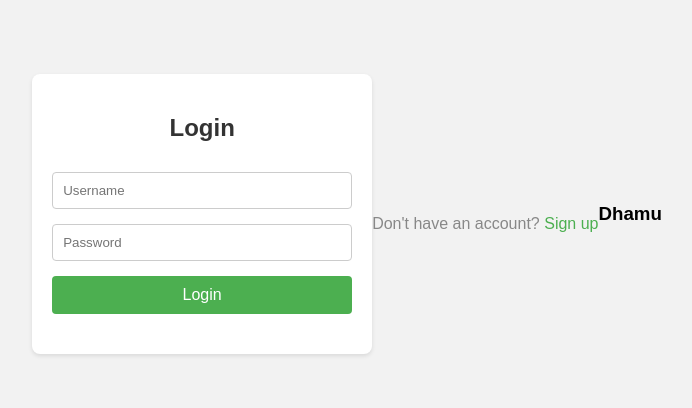
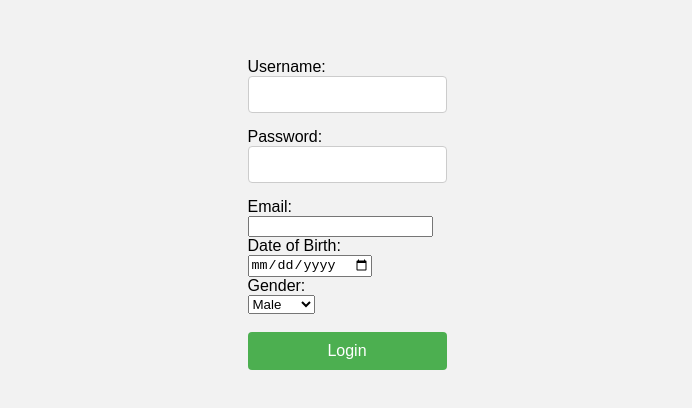
Before and after one commit to dhamu2908/Basic-Web-Pages, a plain HTML site: page index.html in a window 1280 px wide. Shown: the part 186-594 px from the top of the page, without its empty margins (293-985 px from the left). Drawn offline with Linux system fonts and the light colour scheme.

Commit message:
Update index.html

```diff
--- a/index.html
+++ b/index.html
@@ -3,85 +3,26 @@
 <head>
     <meta charset="UTF-8">
     <meta name="viewport" content="width=device-width, initial-scale=1.0">
-    <link rel="stylesheet" type="text/css" href="styling.css">
-    <title>Login Page</title>
-    <style>
-        body {
-            font-family: Arial, sans-serif;
-            margin: 0;
-            padding: 0;
-            display: flex;
-            justify-content: center;
-            align-items: center;
-            height: 100vh;
-            background-color: #f2f2f2;
-        }
-        .login-container {
-            width: 300px;
-            padding: 20px;
-            background-color: #fff;
-            border-radius: 8px;
-            box-shadow: 0 2px 4px rgba(0, 0, 0, 0.1);
-        }
-        h2 {
-            text-align: center;
-            margin-bottom: 30px;
-            color: #333;
-        }
-        input[type="text"],
-        input[type="password"] {
-            width: 100%;
-            padding: 10px;
-            margin-bottom: 15px;
-            border: 1px solid #ccc;
-            border-radius: 4px;
-            box-sizing: border-box;
-        }
-        input[type="submit"] {
-            width: 100%;
-            padding: 10px;
-            border: none;
-            border-radius: 4px;
-            background-color: #4caf50;
-            color: #fff;
-            cursor: pointer;
-            font-size: 16px;
-            transition: background-color 0.3s ease;
-        }
-        input[type="submit"]:hover {
-            background-color: #45a049;
-        }
-        .message {
-            text-align: center;
-            color: red;
-            margin-top: 10px;
-        }
-        .footer {
-            text-align: center;
-            margin-top: 20px;
-            color: #888;
-        }
-        .footer a {
-            color: #4caf50;
-            text-decoration: none;
-        }
-    </style>
+    <link rel="stylesheet" href="styling.css">
+    <title>Login</title>
 </head>
 <body>
-    <div class="login-container">
-        <h2>Login</h2>
-        <form action="#" method="post">
-            <input type="text" name="username" placeholder="Username" required>
-            <input type="password" name="password" placeholder="Password" required>
-            <input type="submit" value="Login">
-        </form>
-        <div class="message">
-            <!-- Message for invalid login -->
-        </div>
-    </div>
-    <div class="footer">
-        <p>Don't have an account? <a href="#">Sign up</a></p>
-    </div>
-    <h3>Dhamu</h3>
+    <form action="#" method="post">
+        <label for="username">Username:</label><br>
+        <input type="text" id="username" name="username" required><br>
+        <label for="password">Password:</label><br>
+        <input type="password" id="password" name="password" required><br>
+        <label for="email">Email:</label><br>
+        <input type="email" id="email" name="email" required><br>
+        <label for="dob">Date of Birth:</label><br>
+        <input type="date" id="dob" name="dob" required><br>
+        <label for="gender">Gender:</label><br>
+        <select id="gender" name="gender">
+            <option value="male">Male</option>
+            <option value="female">Female</option>
+            <option value="other">Other</option>
+        </select><br><br>
+        <input type="submit" value="Login">
+    </form>
 </body>
 </html>
```
